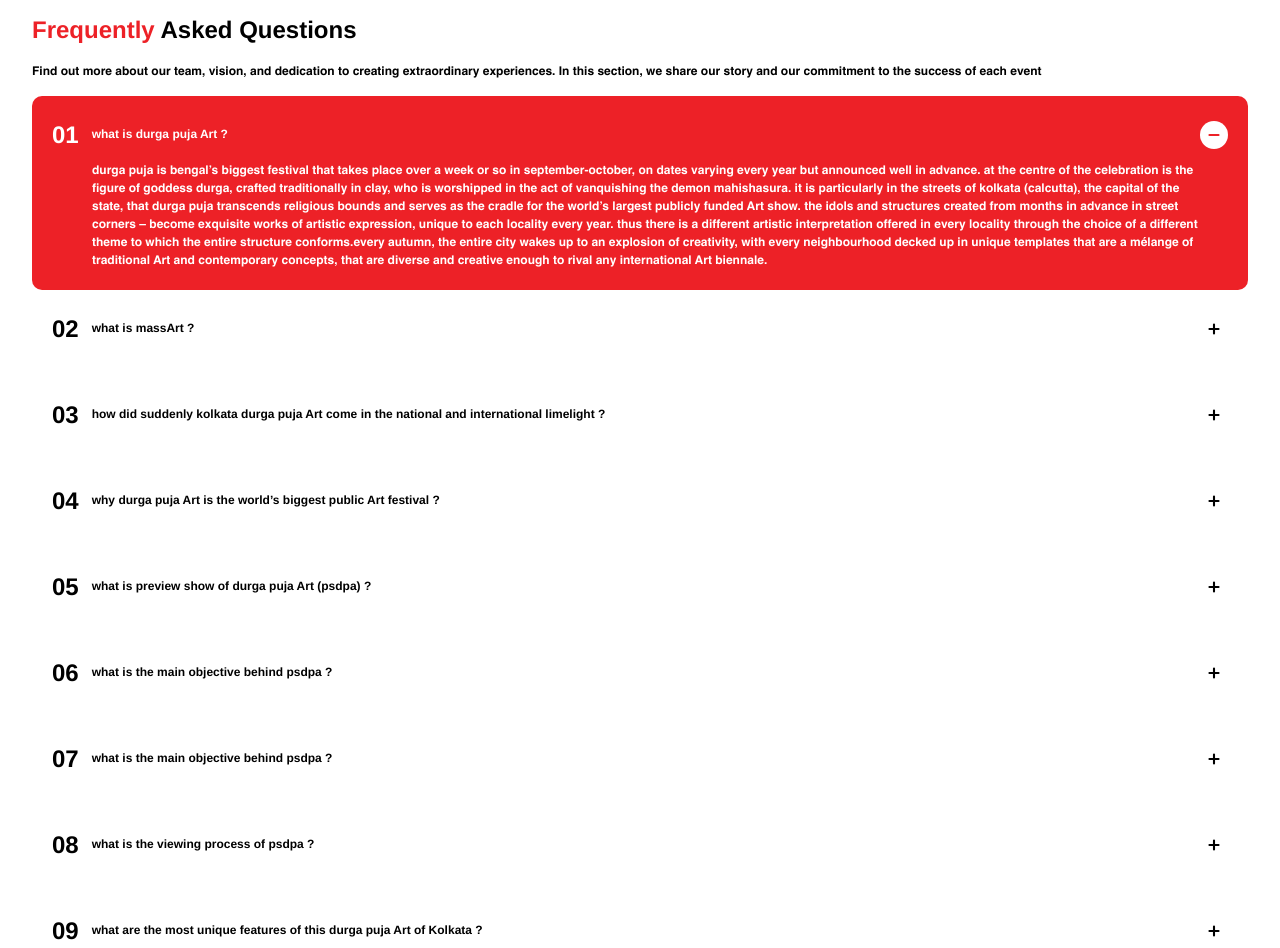
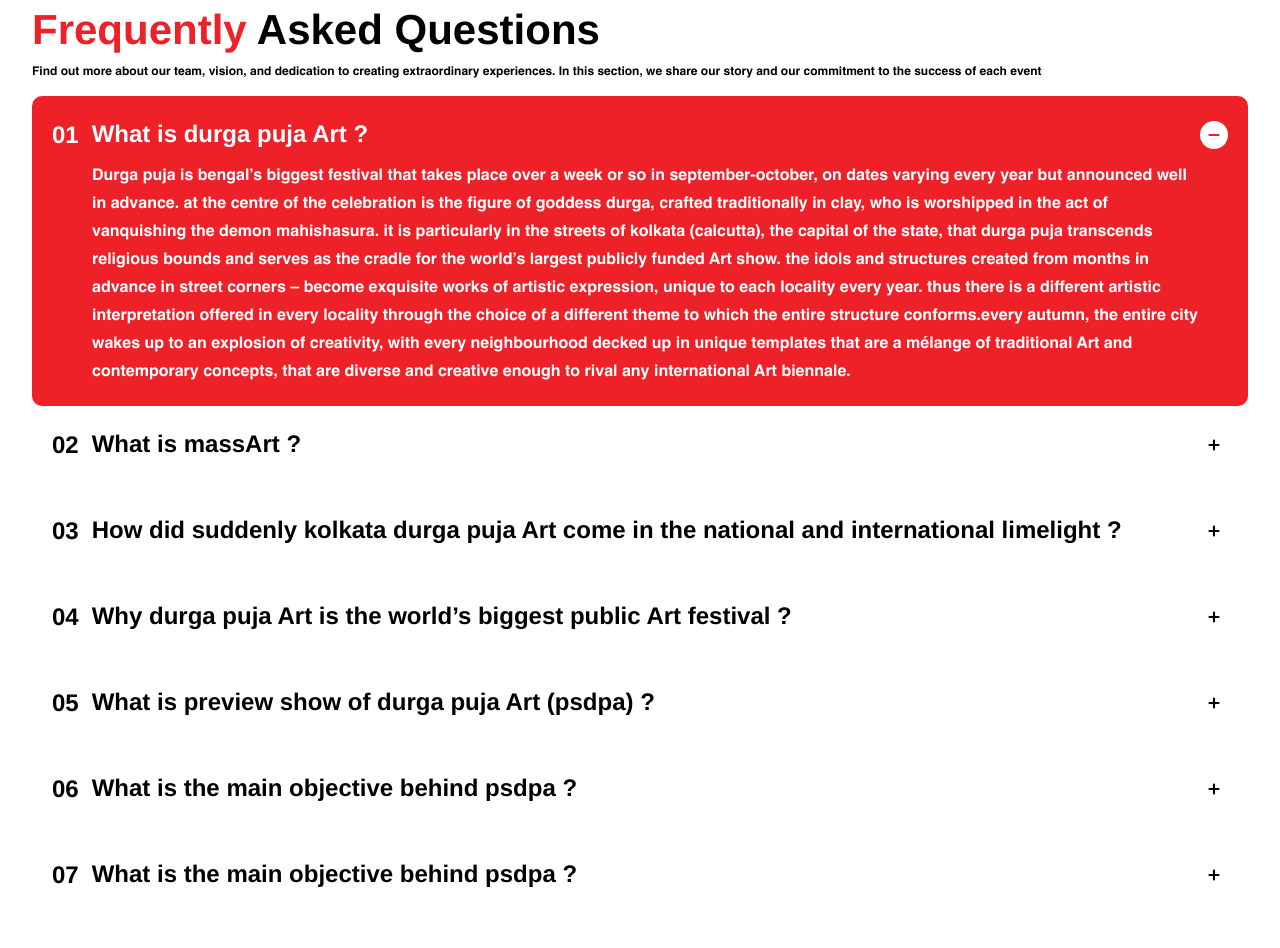
Before and after one commit to jinx71/massart, a Next.js app: page / in a window 1280 px wide. Shown: the part 5340-6288 px from the top of the page. Built offline with nearby package versions, Linux system fonts and the light colour scheme.

Commit message:
FAQ updated

```diff
--- a/src/components/GuidanceHeading.js
+++ b/src/components/GuidanceHeading.js
@@ -3,7 +3,7 @@ import React from "react";
 const GuidanceHeading = () => {
   return (
     <div className=" xs:pt-[60px] bg-white xs:px-[32px] xs:text-left xs:pb-[15px]">
-      <h1 className="xs:text-[24px] xs:leading-[36px] font-bold font-helvetica ">
+      <h1 className="xs:text-[24px] lg:text-[42px] xs:leading-[36px] font-bold font-helvetica ">
         <span className="text-buttonCustomColor">Frequently </span>Asked
         Questions
       </h1>
--- a/src/components/GuidenceStep.js
+++ b/src/components/GuidenceStep.js
@@ -14,77 +14,77 @@ const GuidenceStep = () => {
     {
       id: 1,
       number: "01",
-      question: "what is durga puja Art ?",
+      question: "What is durga puja Art ?",
       answer:
-        "durga puja is bengal’s biggest festival that takes place over a week or so in september-october, on dates varying every year but announced well in advance. at the centre of the celebration is the figure of goddess durga, crafted traditionally in clay, who is worshipped in the act of vanquishing the demon mahishasura. it is particularly in the streets of kolkata (calcutta), the capital of the state, that durga puja transcends religious bounds and serves as the cradle for the world’s largest publicly funded Art show. the idols and structures created from months in advance in street corners – become exquisite works of artistic expression, unique to each locality every year. thus there is a different artistic interpretation offered in every locality through the choice of a different theme to which the entire structure conforms.every autumn, the entire city wakes up to an explosion of creativity, with every neighbourhood decked up in unique templates that are a mélange of traditional Art and contemporary concepts, that are diverse and creative enough to rival any international Art biennale.",
+        "Durga puja is bengal’s biggest festival that takes place over a week or so in september-october, on dates varying every year but announced well in advance. at the centre of the celebration is the figure of goddess durga, crafted traditionally in clay, who is worshipped in the act of vanquishing the demon mahishasura. it is particularly in the streets of kolkata (calcutta), the capital of the state, that durga puja transcends religious bounds and serves as the cradle for the world’s largest publicly funded Art show. the idols and structures created from months in advance in street corners – become exquisite works of artistic expression, unique to each locality every year. thus there is a different artistic interpretation offered in every locality through the choice of a different theme to which the entire structure conforms.every autumn, the entire city wakes up to an explosion of creativity, with every neighbourhood decked up in unique templates that are a mélange of traditional Art and contemporary concepts, that are diverse and creative enough to rival any international Art biennale.",
     },
     {
       id: 2,
       number: "02",
-      question: "what is massArt ?",
+      question: "What is massArt ?",
       answer:
-        "a non-profit organization conceived in june 2022 with the objective of promoting Art and culture of bengal. run by a team of motivated, experienced, traditionally rooted and technologically enabled professionals. registered under the west bengal societies registration act 1961",
+        "A non-profit organization conceived in june 2022 with the objective of promoting Art and culture of bengal. run by a team of motivated, experienced, traditionally rooted and technologically enabled professionals. registered under the west bengal societies registration act 1961",
     },
     {
       id: 3,
       number: "03",
       question:
-        "how did suddenly kolkata durga puja Art come in the national and international limelight ?",
+        "How did suddenly kolkata durga puja Art come in the national and international limelight ?",
       answer:
-        "indecember 2021, unescoinscribed Kolkata durga puja on its representative list of “intangible cultural heritage of humanity”. durga puja was always the highest show of Art and culture, but now with unesco’sinscription, it suddenly became in the national and international limelight. it brought immense joy and sense of pride among the durga puja Art lovers of kolkata and all around.",
+        "Indecember 2021, unescoinscribed Kolkata durga puja on its representative list of “intangible cultural heritage of humanity”. durga puja was always the highest show of Art and culture, but now with unesco’sinscription, it suddenly became in the national and international limelight. it brought immense joy and sense of pride among the durga puja Art lovers of kolkata and all around.",
     },
     {
       id: 4,
       number: "04",
       question:
-        "why durga puja Art is the world’s biggest public Art festival ?",
+        "Why durga puja Art is the world’s biggest public Art festival ?",
       answer:
-        "durga puja Art is the world’s biggest public Art festival as the entire city turns into an public Art gallery. it is thus many times bigger than any other famous Art biennales in the world.every year durga puja is created in public space through a mass involvement process. and the public space is being somewhat transformed into different Art spaces. it has created its magnitude on the basis of inter relationship among Art forms and creative innovations. Artistry and artisanry, aesthetic and creative pursuits are the distinct signature of this public Art festival.every year around 25 million people visit durga puja. every year this world’s biggest Art festival holds a budget around 9.52 billion usd which is 4.6% gdp of the state west bengal.",
+        "Durga puja Art is the world’s biggest public Art festival as the entire city turns into an public Art gallery. it is thus many times bigger than any other famous Art biennales in the world.every year durga puja is created in public space through a mass involvement process. and the public space is being somewhat transformed into different Art spaces. it has created its magnitude on the basis of inter relationship among Art forms and creative innovations. Artistry and artisanry, aesthetic and creative pursuits are the distinct signature of this public Art festival.every year around 25 million people visit durga puja. every year this world’s biggest Art festival holds a budget around 9.52 billion usd which is 4.6% gdp of the state west bengal.",
     },
     {
       id: 5,
       number: "05",
-      question: "what is preview show of durga puja Art (psdpa) ?",
+      question: "What is preview show of durga puja Art (psdpa) ?",
       answer:
-        "durga puja Art is all about passion for many Art loving tourists for both domestic and international. every year around 25 million visitor visit this Art festival.psdpa is the world’s first ever guided public Art show at night,a first of its kind initiative of international essence- where we showcased the brilliance of Art aspects of kolkatadurga puja to national and international visitors and Art lovers across the globe, ensuring special seamless and exclusive viewing before the pujas open for the masses.2024 is the 3.0 edition of this preview show. we have successfully completed edition 1.0 in 2022 and edition 2.0 in 2023.whereunesco and british councilwere the partners of this event",
+        "Durga puja Art is all about passion for many Art loving tourists for both domestic and international. every year around 25 million visitor visit this Art festival.psdpa is the world’s first ever guided public Art show at night,a first of its kind initiative of international essence- where we showcased the brilliance of Art aspects of kolkatadurga puja to national and international visitors and Art lovers across the globe, ensuring special seamless and exclusive viewing before the pujas open for the masses.2024 is the 3.0 edition of this preview show. we have successfully completed edition 1.0 in 2022 and edition 2.0 in 2023.whereunesco and british councilwere the partners of this event",
     },
     {
       id: 6,
       number: "06",
-      question: "what is the main objective behind psdpa ?",
+      question: "What is the main objective behind psdpa ?",
       answer:
-        "to present seamless guided tour of the best of durga puja Art to distinguished guests including artists, architects, curators, cultural delegates, bureaucrats, diplomats and all other Art loving people from local, national and abroad.worldwide expansion and promotion of bengal’s Art, culture, heritage",
+        "To present seamless guided tour of the best of durga puja Art to distinguished guests including artists, architects, curators, cultural delegates, bureaucrats, diplomats and all other Art loving people from local, national and abroad.worldwide expansion and promotion of bengal’s Art, culture, heritage",
     },
     {
       id: 7,
       number: "07",
-      question: "what is the main objective behind psdpa ?",
+      question: "What is the main objective behind psdpa ?",
       answer:
-        "to present seamless guided tour of the best of durga puja Art to distinguished guests including artists, architects, curators, cultural delegates, bureaucrats, diplomats and all other Art loving people from local, national and abroad.worldwide expansion and promotion of bengal’s Art, culture, heritage",
+        "To present seamless guided tour of the best of durga puja Art to distinguished guests including artists, architects, curators, cultural delegates, bureaucrats, diplomats and all other Art loving people from local, national and abroad.worldwide expansion and promotion of bengal’s Art, culture, heritage",
     },
     {
       id: 8,
       number: "08",
-      question: "what is the viewing process of psdpa ?",
+      question: "What is the viewing process of psdpa ?",
       answer:
-        "tickets for enthusiast viewers.donor passes.nvitation for diplomats and bureaucrats",
+        "Tickets for enthusiast viewers.donor passes.nvitation for diplomats and bureaucrats",
     },
     {
       id: 9,
       number: "09",
       question:
-        "what are the most unique features of this durga puja Art of Kolkata ?",
+        "What are the most unique features of this durga puja Art of Kolkata ?",
       answer:
-        "this is world’s biggest andindia’s first public Art show.world’s first public Art show at night. the show is limited to the hours after sundown (6pm to 5am) so as to offer the full impact of the illumination that is integral to most.thematic installations.exclusive viewing in a pre-puja festival crowd free space of Art venues",
+        "This is world’s biggest andindia’s first public Art show.world’s first public Art show at night. the show is limited to the hours after sundown (6pm to 5am) so as to offer the full impact of the illumination that is integral to most.thematic installations.exclusive viewing in a pre-puja festival crowd free space of Art venues",
     },
 
     {
       id: 10,
       number: "10",
       question:
-        "what shall be accommodation & traveling plan during stay and visit ?",
+        "What shall be accommodation & traveling plan during stay and visit ?",
       answer:
-        "preview show of durga puja Art (psdpa) is completely an organised Art festival. accommodation and Art walkthrough with trained and professional guides are available for the guided tour for details contact +91 84207 97474, travel@massart.in",
+        "Preview show of durga puja Art (psdpa) is completely an organised Art festival. accommodation and Art walkthrough with trained and professional guides are available for the guided tour for details contact +91 84207 97474, travel@massart.in",
     },
 
     // Add more items as needed
@@ -116,7 +116,7 @@ const GuidenceStep = () => {
                         {item.number}
                       </p>
                     </div>
-                    <h6 className="z-20 text-[12px] leading-[26px] font-helvetica font-bold">
+                    <h6 className="z-20 text-[24px] leading-[26px] font-helvetica font-bold">
                       {item.question}
                     </h6>
                   </div>
@@ -134,7 +134,7 @@ const GuidenceStep = () => {
                 </div>
                 {openAccordion === item.id && (
                   <div>
-                    <p className="text-[12px] leading-[18px] pl-[40px] pr-[26px] font-normal font-helvetica">
+                    <p className="text-[16px] leading-[28px] pl-[40px] pr-[26px] font-normal font-helvetica">
                       {item.answer}
                     </p>
                   </div>
```
